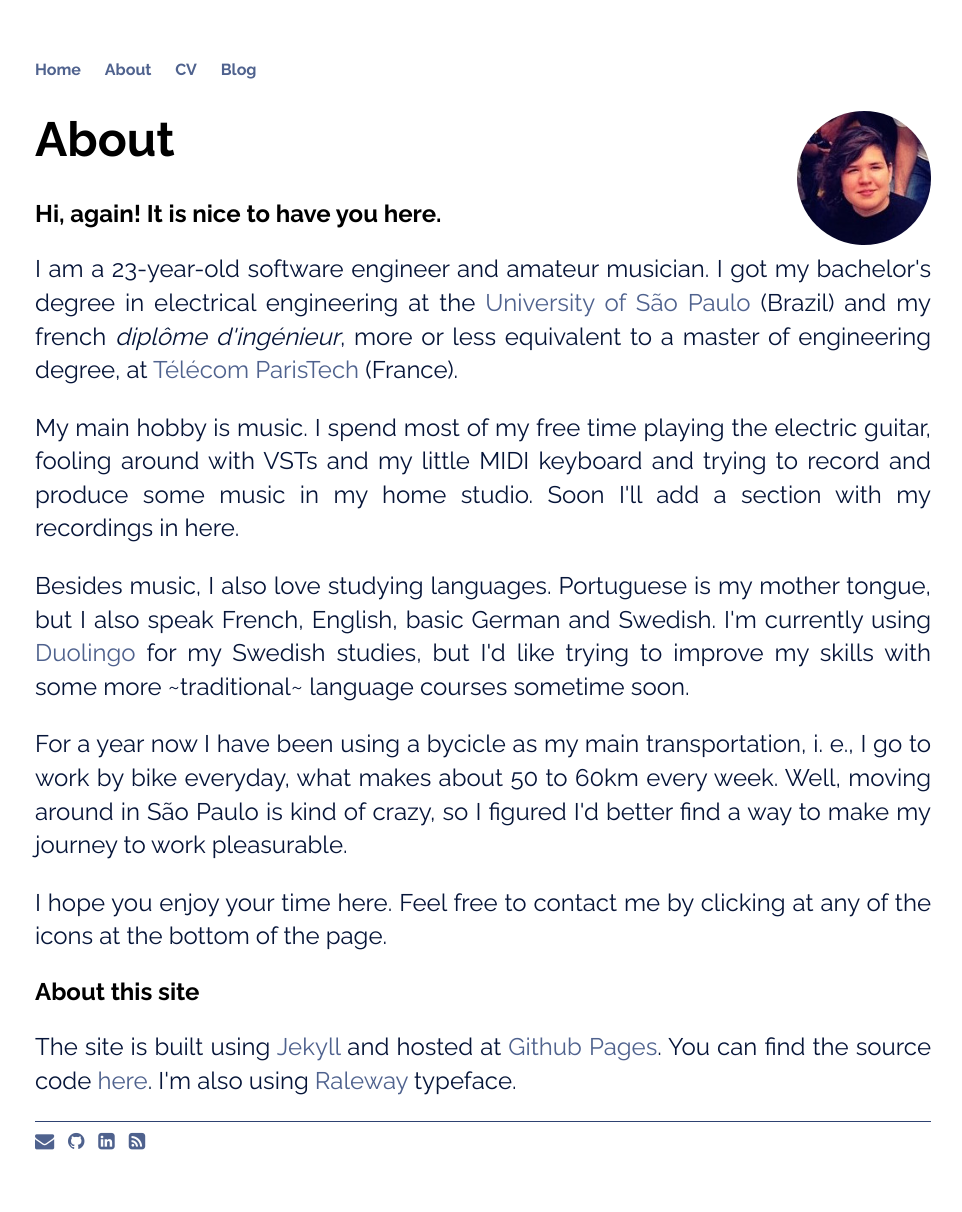
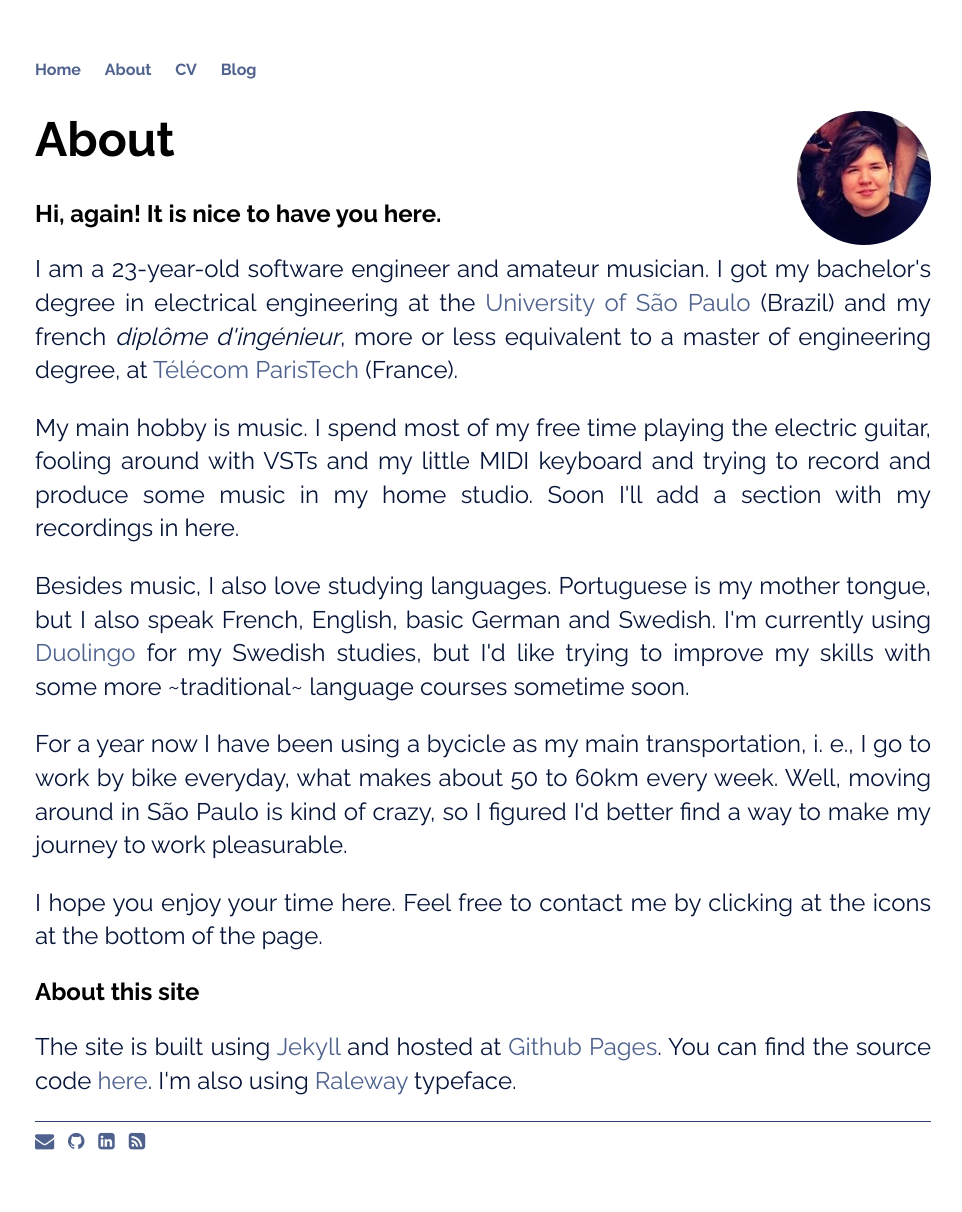
Before and after one commit to cscatolini/cscatolini.github.io, a Jekyll site: the page built from about/index.html, in a window 1280 px wide. Shown: the whole page, without its empty margins (157-1119 px from the left). Built offline with Jekyll 4.4.1, drawn with Linux system fonts in a browser that asks for light colours; nearby versions of some CDN libraries.

Commit message:
crazy commiter mode enabled

```diff
--- a/about/index.html
+++ b/about/index.html
@@ -10,7 +10,7 @@ title: About
   <p>My main hobby is music. I spend most of my free time playing the electric guitar, fooling around with VSTs and my little MIDI keyboard and trying to record and produce some music in my home studio. Soon I'll add a section with my recordings in here.</p>
   <p>Besides music, I also love studying languages. Portuguese is my mother tongue, but I also speak French, English, basic German and Swedish. I'm currently using <a href='https://www.duolingo.com/camilascatolini' target="_blank">Duolingo</a> for my Swedish studies, but I'd like trying to improve my skills with some more ~traditional~ language courses sometime soon.</p>
   <p>For a year now I have been using a bycicle as my main transportation, i. e., I go to work by bike everyday, what makes about 50 to 60km every week. Well, moving around in São Paulo is kind of crazy, so I figured I'd better find a way to make my journey to work pleasurable.</p>
-  <p>I hope you enjoy your time here. Feel free to contact me by clicking at any of the icons at the bottom of the page.</p>
+  <p>I hope you enjoy your time here. Feel free to contact me by clicking at the icons at the bottom of the page.</p>
   <h2>About this site</h2>
   <p>The site is built using <a href="jekyllrb.com" target="_blank">Jekyll</a> and hosted at <a href="pages.github.com" target="_blank">Github Pages</a>. You can find the source code <a href="github.com/cscatolini/cscatolini.github.io" target="_blankc">here</a>. I'm also using <a href="https://www.google.com/fonts/specimen/Raleway" target="_blank">Raleway</a> typeface.</p>
 </div>
```
